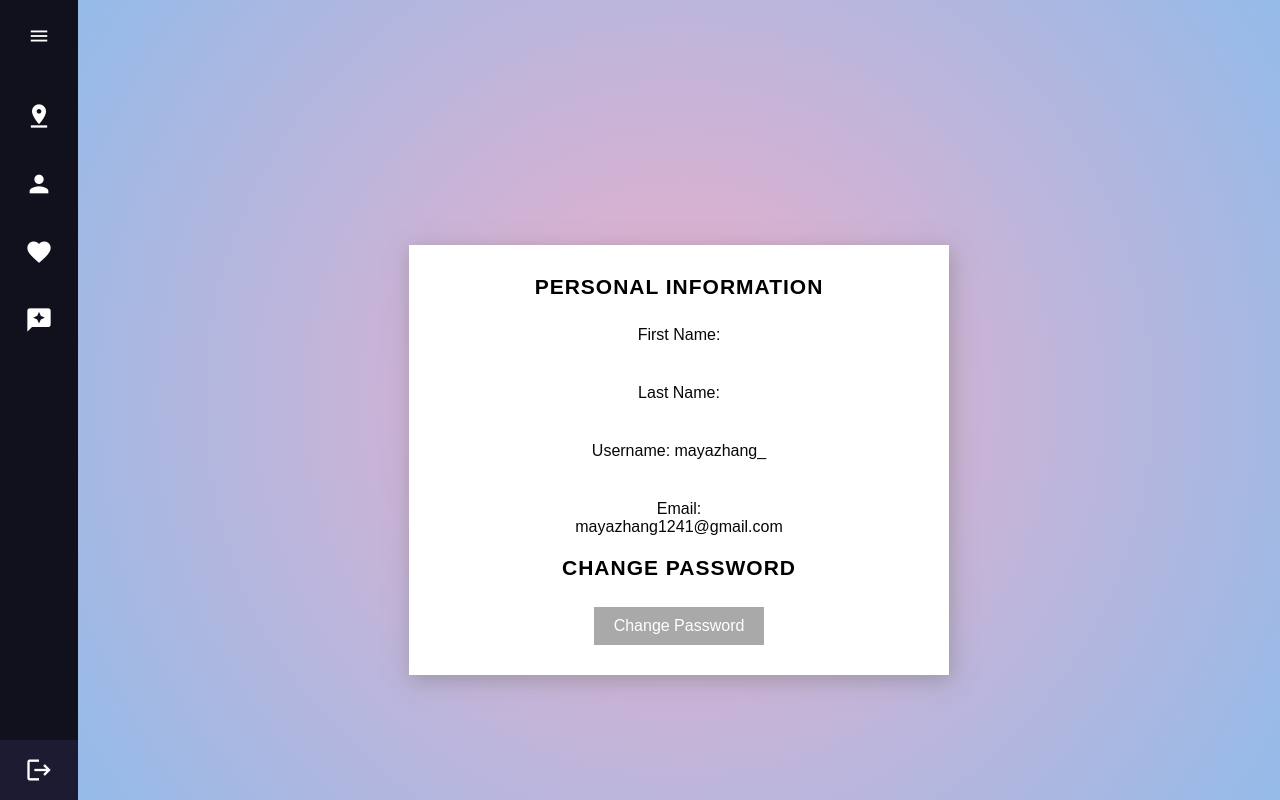
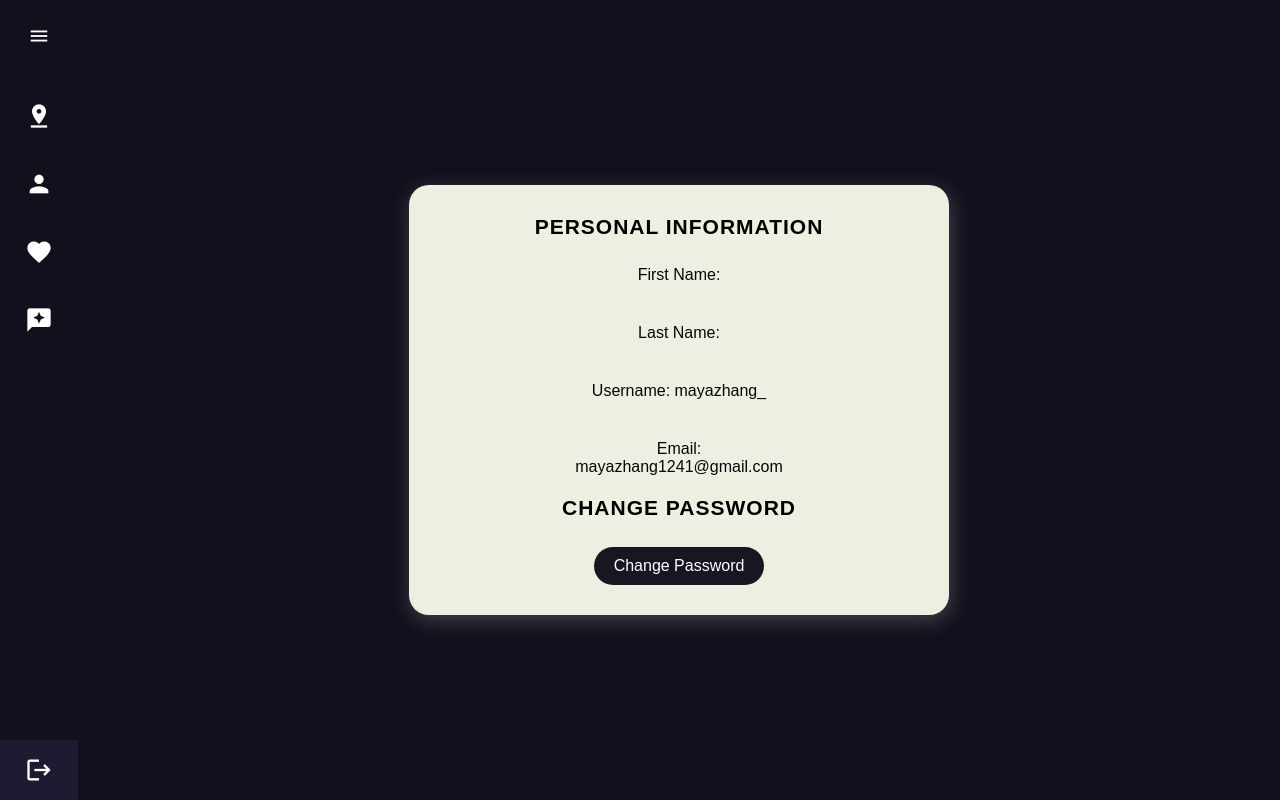
Before and after one commit to gabi823/firstProject, a Django app: page /profile_page/ in a window 1280 px wide. Run offline with Django 5.2, Linux system fonts and the light colour scheme; a user stored in the database is signed in; some web fonts are replaced.

Commit message:
profile edits

```diff
--- a/atlFoodFinder/templates/atlFoodFinder/profile_page.html
+++ b/atlFoodFinder/templates/atlFoodFinder/profile_page.html
@@ -209,11 +209,14 @@
             width: 50px;
             background: none;
         }
+        .name_job{
+            padding-left: 30px;
+            font-weight: bold;
+        }
 
         .home-section {
             position: relative;
-            background: rgb(238,174,202);
-background: radial-gradient(circle, rgba(238,174,202,1) 0%, rgba(148,187,233,1) 100%);
+            background: #11101D;
             overflow: hidden;
             box-sizing: border-box;
             min-height: 100vh;
@@ -226,18 +229,18 @@ background: radial-gradient(circle, rgba(238,174,202,1) 0%, rgba(148,187,233,1)
             align-items: center;
         }
         .container {
-            background: #fff;
+            background: #eeefe2;
             width: 540px;
             padding: 30px;
             height: auto;
             position: relative;
-            margin-top: 10%;
             box-shadow: 2px 5px 20px rgba(119, 119, 119, 0.5);
             text-align: center;
             display: flex;
             flex-direction: column;
             align-items: center;
             justify-content: center;
+            border-radius: 20px
         }
         .profile {
             width: 70%;
@@ -272,7 +275,8 @@ background: radial-gradient(circle, rgba(238,174,202,1) 0%, rgba(148,187,233,1)
             border: none;
             color: white;
             cursor: pointer;
-            background-color: #A9A9A9;
+            background-color: #171623;
+            border-radius: 20px
         }
         button:hover {
             background-color: #000;
@@ -355,7 +359,7 @@ background: radial-gradient(circle, rgba(238,174,202,1) 0%, rgba(148,187,233,1)
             <h2>Change Password</h2>
              <button id="change-password-btn">Change Password</button>
         </div>
-        <div id="change-password-form" style="display:none">
+        <div id="change-password-form" style="display:none;">
             <form method="post" id="password-change-form">
                 {% csrf_token %}
                 {{ form.as_p }}
```
